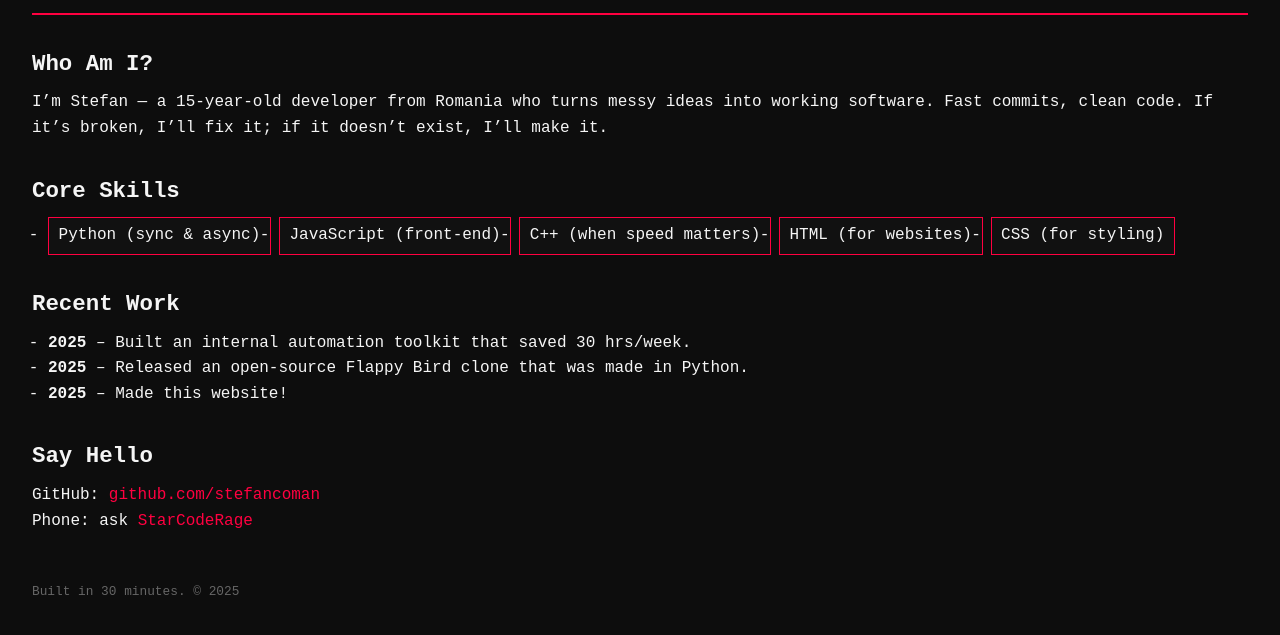
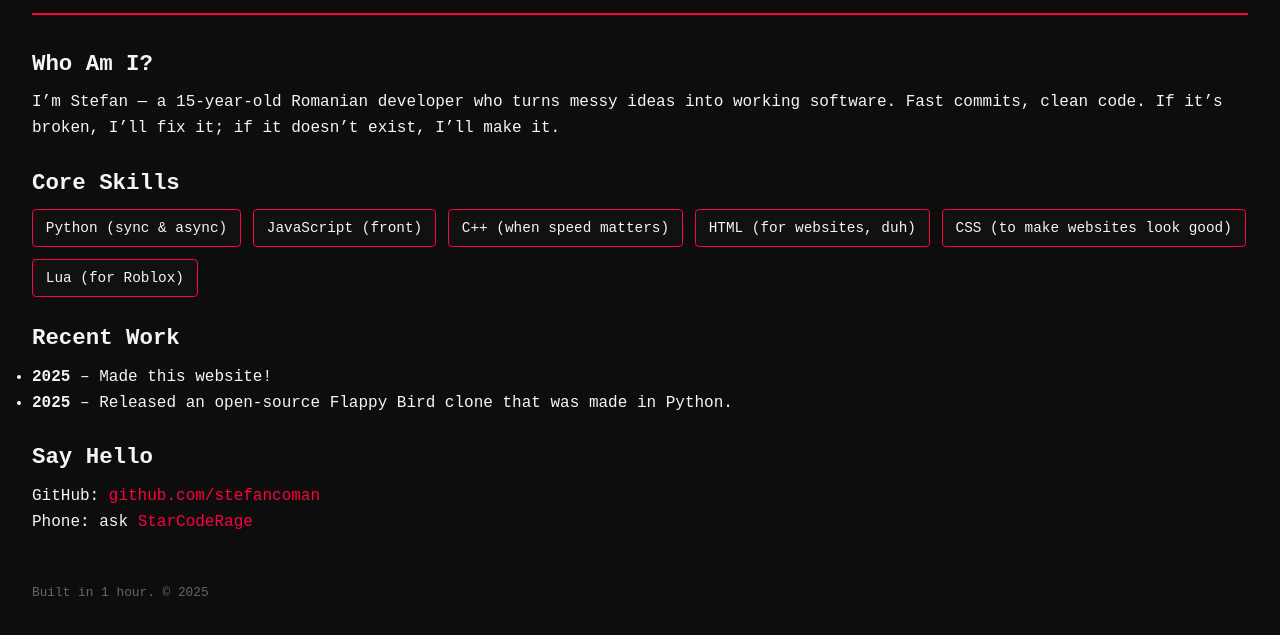
Before and after one commit to stefancoman/stefancoman.github.io, a plain HTML site: page index.html in a window 1280 px wide. Shown: the part 125-760 px from the top of the page. Drawn offline with Linux system fonts and the light colour scheme.

Commit message:
Update index.html

```diff
--- a/index.html
+++ b/index.html
@@ -4,6 +4,11 @@
     <meta charset="UTF-8">
     <title>Stefan Coman</title>
     <meta name="viewport" content="width=device-width, initial-scale=1">
+    <meta property="og:title" content="Stefan Coman">
+    <meta property="og:description" content="Caffeine-powered dev turning messy ideas into working software.">
+    <meta property="og:image" content="https://via.placeholder.com/600x315/ff0040/ffffff?text=Stefan+Coman">
+    <meta name="theme-color" content="#ff0040">
+
     <style>
         :root{
             --bg:#0d0d0d;
@@ -27,10 +32,33 @@
         h1{font-size:2.5rem;color:var(--accent);}
         h2{margin:1.5rem 0 .5rem;font-size:1.4rem;}
         a{color:var(--accent);text-decoration:none;}
-        ul{list-style:"- ";padding-left:1rem;}
-        section{margin-bottom:2rem;}
-        .skills{display:flex;flex-wrap:wrap;gap:.5rem;}
-        .skills li{background:#111;padding:.3rem .6rem;border:1px solid var(--accent);}
+
+        .skills{
+            display:flex;
+            flex-wrap:wrap;
+            gap:.75rem;
+            margin-top:.5rem;
+        }
+        .skill-pill{
+            background:#111;
+            border:1px solid var(--accent);
+            padding:.4rem .8rem;
+            cursor:pointer;
+            transition:all .3s ease;
+            font-size:.9rem;
+            border-radius:4px;
+            position:relative;
+        }
+        .skill-pill:hover{
+            background:var(--accent);
+            color:#000;
+            transform:scale(1.15) translateY(-3px);
+            box-shadow:0 4px 12px rgba(255,0,64,.4);
+        }
+
+        section{opacity:0;transform:translateY(20px);transition:all .6s;}
+        section.show{opacity:1;transform:none;}
+
         footer{margin-top:3rem;font-size:.8rem;color:#666;}
     </style>
 </head>
@@ -44,28 +72,28 @@
 <section>
     <h2>Who Am I?</h2>
     <p>
-        I’m Stefan — a 15-year-old developer from Romania who turns messy ideas into working software.
+        I’m Stefan — a 15-year-old Romanian developer who turns messy ideas into working software.
         Fast commits, clean code. If it’s broken, I’ll fix it; if it doesn’t exist, I’ll make it.
     </p>
 </section>
 
 <section>
     <h2>Core Skills</h2>
-    <ul class="skills">
-        <li>Python (sync & async)</li>
-        <li>JavaScript (front-end)</li>
-        <li>C++ (when speed matters)</li>
-        <li>HTML (for websites)</li>
-        <li>CSS (for styling)</li>
-    </ul>
+    <div class="skills">
+        <div class="skill-pill">Python (sync & async)</div>
+        <div class="skill-pill">JavaScript (front)</div>
+        <div class="skill-pill">C++ (when speed matters)</div>
+        <div class="skill-pill">HTML (for websites, duh)</div>
+        <div class="skill-pill">CSS (to make websites look good)</div>
+        <div class="skill-pill">Lua (for Roblox)</div>
+    </div>
 </section>
 
 <section>
     <h2>Recent Work</h2>
     <ul>
-        <li><strong>2025</strong> – Built an internal automation toolkit that saved 30 hrs/week.</li>
+        <li><strong>2025</strong> – Made this website!</li>
         <li><strong>2025</strong> – Released an open-source Flappy Bird clone that was made in Python.</li>
-        <li><strong>2025</strong> – Made this website!</li>
     </ul>
 </section>
 
@@ -78,8 +106,20 @@
 </section>
 
 <footer>
-    Built in 30 minutes. © 2025
+    Built in 1 hour. © 2025
 </footer>
+
+<script>
+const sections = document.querySelectorAll('section');
+const reveal = () => {
+  sections.forEach(sec => {
+    const top = sec.getBoundingClientRect().top;
+    if(top < window.innerHeight - 100) sec.classList.add('show');
+  });
+};
+window.addEventListener('scroll', reveal);
+window.addEventListener('load', reveal);
+</script>
 
 </body>
 </html>
```
